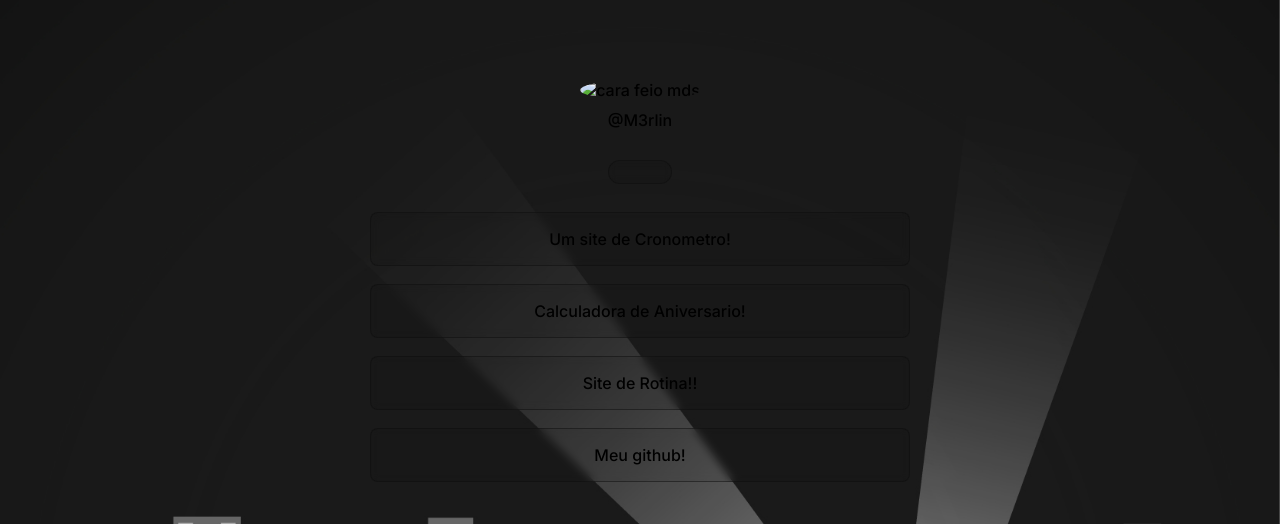
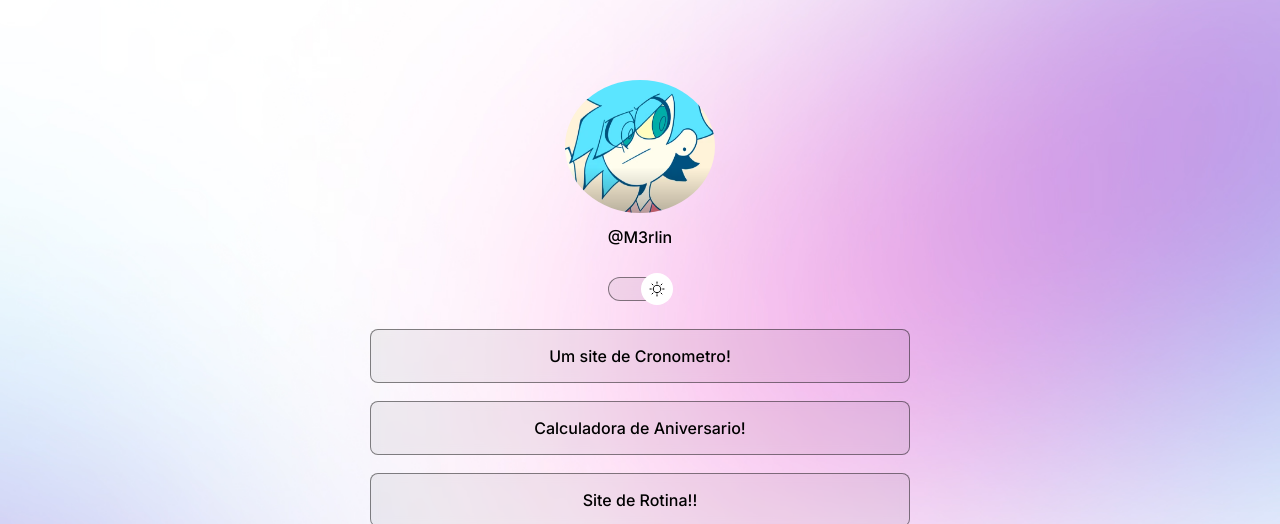
Before and after one commit to joaoaureluk/Portifolio, a plain HTML site: page index.html in a window 1280 px wide. Both pictures are taken after a click on the element 640 px from the left and 289 px from the top of the page. Shown: the top 524 px of the page. Drawn offline with nearby package versions, Linux system fonts and the light colour scheme.

Commit message:
agora sim

```diff
--- a/js.js
+++ b/js.js
@@ -9,10 +9,10 @@ const img = document.querySelector('#profile img')
 
 if (html.classList.contains('light')) {
 
-    img.setAttribute('src', 'assets/assets/stone dia.png')
+    img.setAttribute('src', 'pastas\ de\ imagens/stone dia.png')
 
 } else {
 
-    img.setAttribute('src', 'assets/assets/stone noite.jpg')
+    img.setAttribute('src', 'pastas\ de\ imagens/stone noite.jpg')
 }
 }
--- a/style.css
+++ b/style.css
@@ -12,18 +12,18 @@
     --surface-color: rgba(255, 255, 255, 0.1) ;
     --surface-color-hover: rgba(255, 255, 255, 0.05) ;
     --high-light-color: rgba(128, 128, 128, 0.616) ;
-    --switch-tap-bg: url(pastas de imagens/moon-stars.svg) ;
+    --switch-tap-bg: url(pastas\ de\ imagens/moon-stars.svg) ;
 }
 
 .light {
 
     --text-color: rgb(0, 0, 0);
-    --bg-url: url(pastas de imagens/bg-desktop-light.jpg);
+    --bg-url: url(pastas\ de\ imagens/bg-desktop-light.jpg);
     --strok-color: rgba(15, 15, 15, 0.5) ;
     --surface-color: rgba(0, 0, 0, 0.05) ;
     --surface-color-hover: rgba(0, 0, 0, 0.219) ;
     --high-light-color: rgba(0, 0, 0, 0.219) ;
-    --switch-tap-bg: url(pastas de imagens/sun.svg) ;
+    --switch-tap-bg: url(pastas\ de\ imagens/sun.svg) ;
 }
 
 body {
@@ -198,7 +198,7 @@ footer{
     }
     .light{
 
-        --bg-url: url(pastas de imagens/bg-desktop-light.jpg) ;
+        --bg-url: url(pastas\ de\ imagens/bg-desktop-light.jpg) ;
 
     }
 }
```
